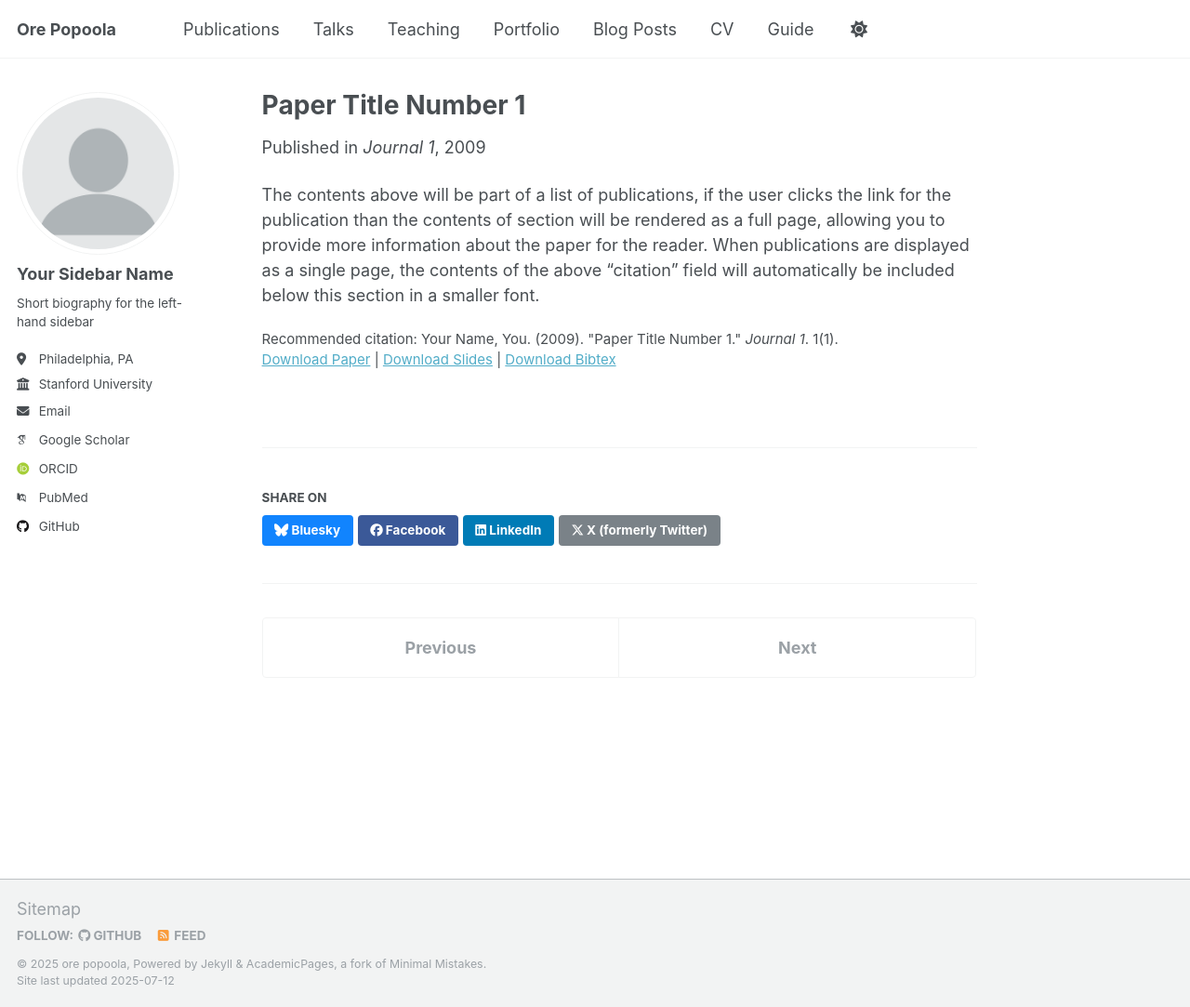
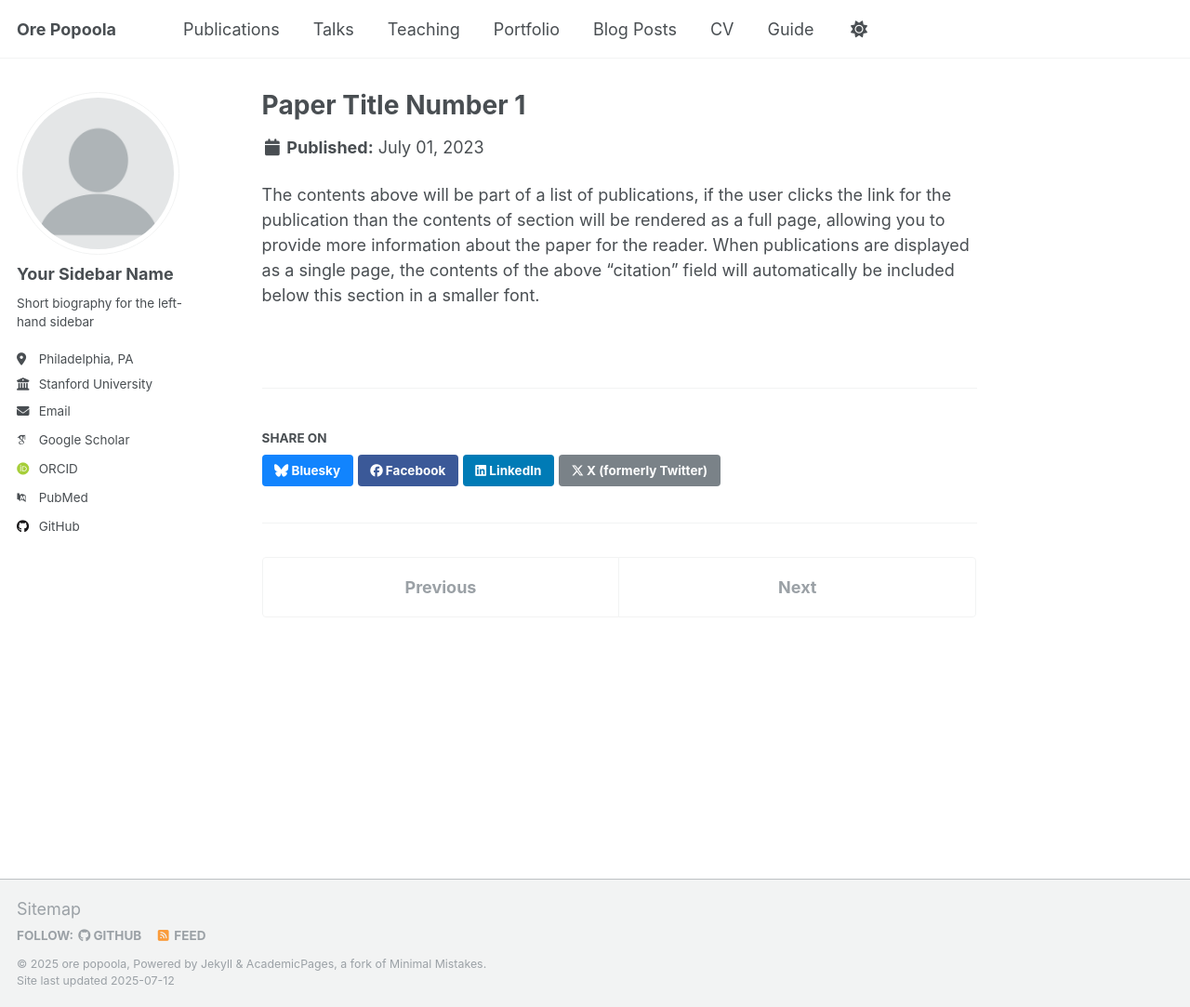
Before and after one commit to OrePopoola/orepopoola.github.io, a Jekyll site: the page built from _publications/paper1.md, in a window 1280 px wide and 1083 px high. Shown: the whole window at 93% size. Built offline with Jekyll 4.4.1, drawn with Linux system fonts in a browser that asks for light colours; some web fonts are replaced; a script that is not in the unit is left out.

Commit message:
Update and rename 2009-10-01-paper-title-number-1.md to paper1.md

```diff
--- a/_publications/2009-10-01-paper-title-number-1.md
+++ b/_publications/paper1.md
@@ -4,11 +4,8 @@ collection: publications
 category: manuscripts
 permalink: /publication/2009-10-01-paper-title-number-1
 excerpt: 'This paper is about the number 1. The number 2 is left for future work.'
-date: 2009-10-01
-venue: 'Journal 1'
-slidesurl: 'http://academicpages.github.io/files/slides1.pdf'
-paperurl: 'http://academicpages.github.io/files/paper1.pdf'
-bibtexurl: 'http://academicpages.github.io/files/bibtex1.bib'
-citation: 'Your Name, You. (2009). &quot;Paper Title Number 1.&quot; <i>Journal 1</i>. 1(1).'
+date: 2023-7-01
+
+paperurl: 'orepopoola.github.io/files/jonah___the_whale-2.pdf'
 ---
 The contents above will be part of a list of publications, if the user clicks the link for the publication than the contents of section will be rendered as a full page, allowing you to provide more information about the paper for the reader. When publications are displayed as a single page, the contents of the above "citation" field will automatically be included below this section in a smaller font.
```
